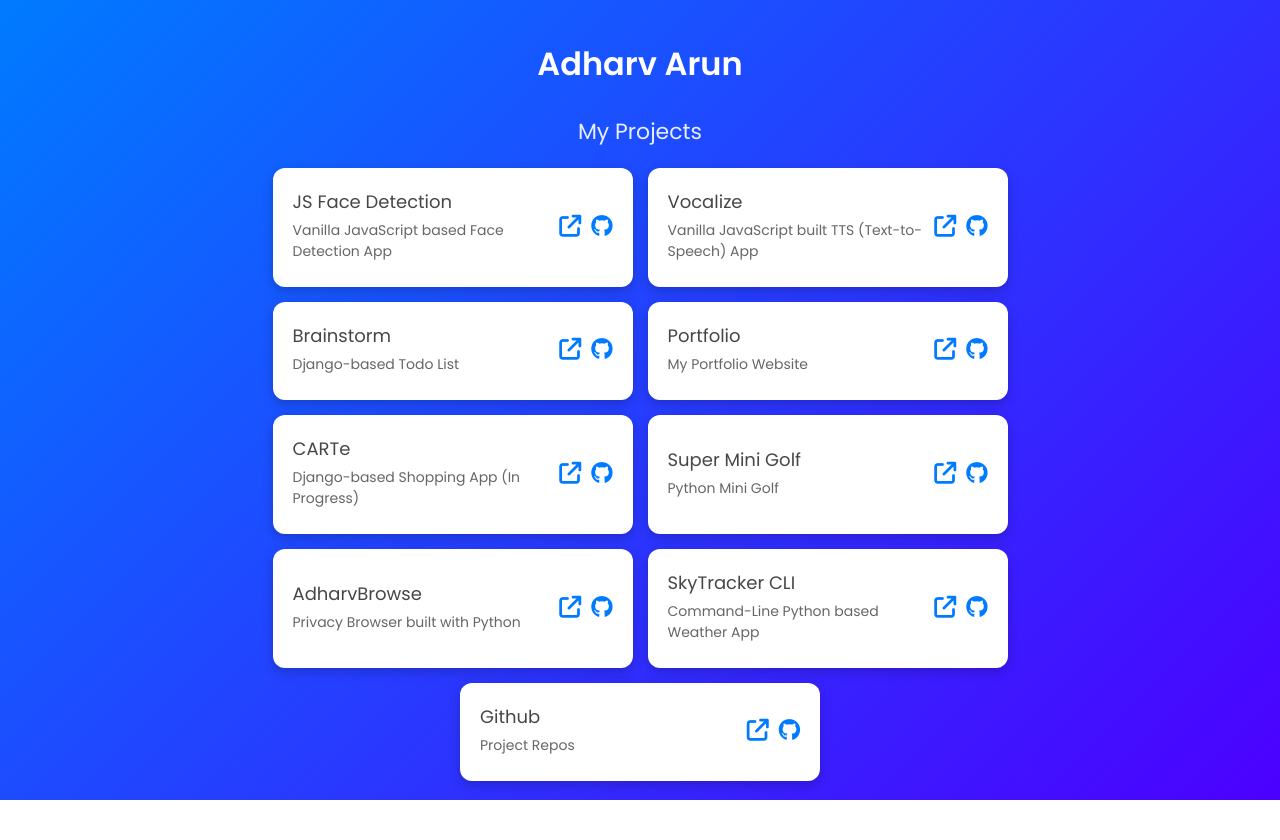
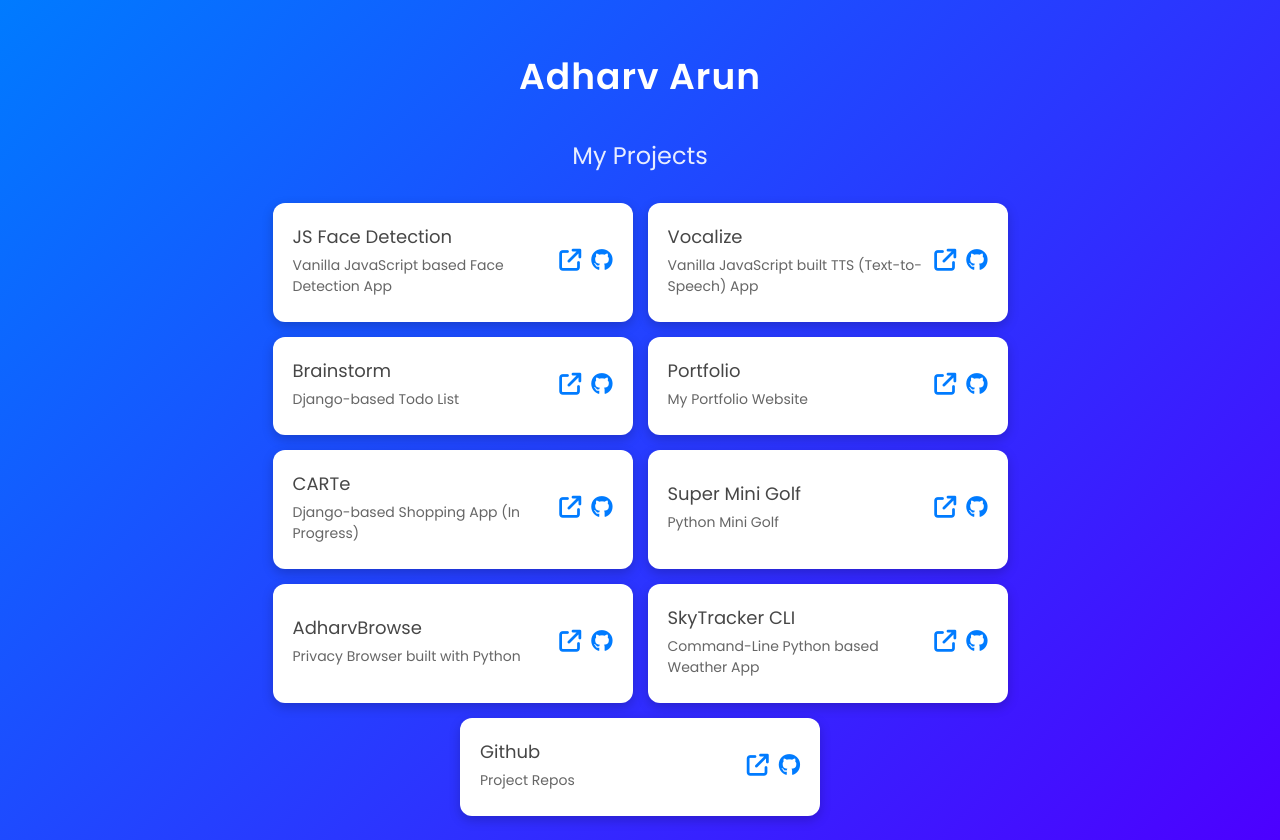
Before and after one commit to adharvarun/adharvarun.github.io, a plain HTML site: page index.html in a window 1280 px wide. Before the commit the page ends 800 px from the top, so only its background shows below. Drawn offline with Linux system fonts and the light colour scheme.

Commit message:
Update index.html

```diff
--- a/index.html
+++ b/index.html
@@ -17,18 +17,20 @@
             background: linear-gradient(135deg, #007bff, #4c00ff);
             color: white;
             text-align: center;
+            padding: 20px 0;
         }
 
         h1 {
-            font-size: 32px;
+            font-size: 36px;
             font-weight: 600;
-            margin-bottom: 5px;
+            margin-bottom: 10px;
+            letter-spacing: 1px;
         }
 
         h3 {
-            font-size: 22px;
+            font-size: 24px;
             font-weight: 400;
-            margin-bottom: 20px;
+            margin-bottom: 30px;
             opacity: 0.9;
         }
 
```
